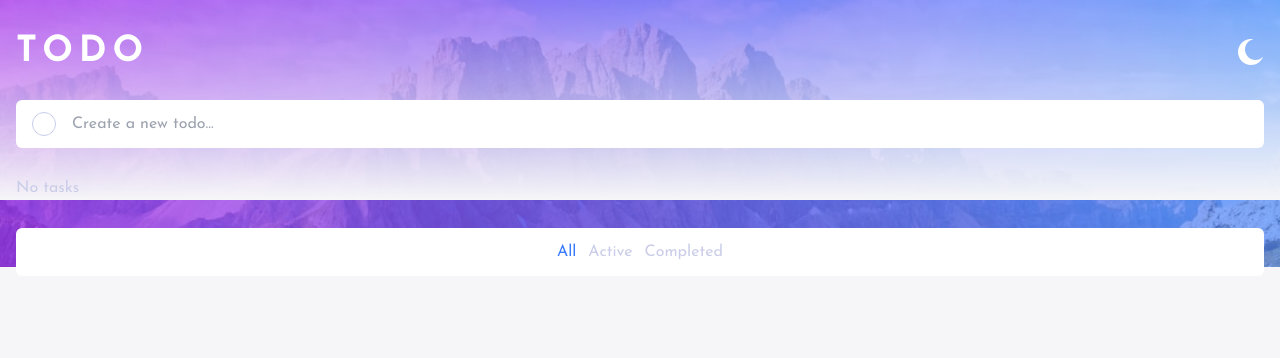
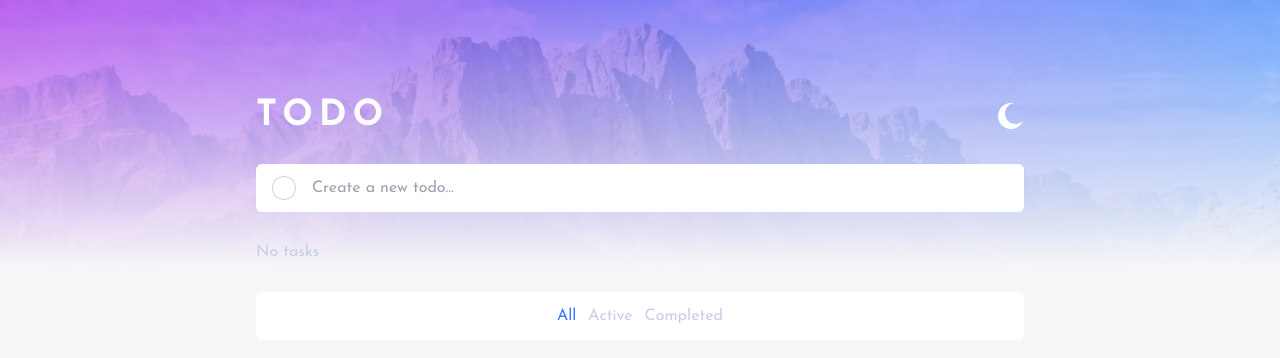
Before and after one commit to ShamirLeon/todo-app, a React (Vite) app: page / in a window 1280 px wide. Shown: the top 358 px of the page. Built offline with nearby package versions, Linux system fonts and the light colour scheme.

Commit message:
Fix: fix bg image

```diff
--- a/src/components/Input.tsx
+++ b/src/components/Input.tsx
@@ -52,7 +52,7 @@ export default function Input({ isReadOnly, toDo }: IInput) {
                 <div onClick={() => toggleTodoCompleted(currentToDo?.id)} className={`${!currentToDo?.completed ? checkStyles : checkStyles + 'bg-gradient-to-r from-custom-start to-custom-end transition-colors'}`}>
                     {
                         currentToDo?.completed && (
-                            <img src={CheckIcon} alt="" className='aspect-square w-[11px]' />
+                            <img src={CheckIcon} className='aspect-square w-[11px]' />
                         )
                     }
                 </div>
@@ -61,7 +61,7 @@ export default function Input({ isReadOnly, toDo }: IInput) {
                         <input type="text" placeholder="Create a new todo..." className="w-full bg-transparent text-Very-Dark-Blue dark:text-white outline-none border-none" />
                     ) : (
                         <div className='flex justify-between items-center w-full dark:bg-Very-Dark-Grayish-Blue'>
-                            <span className={currentToDo?.completed ? 'line-through text-Light-Grayish-Blue' : 'dark:text-white'}>{currentToDo?.title}</span>
+                            <span className={currentToDo?.completed ? 'line-through text-Light-Grayish-Blue transition-colors' : 'dark:text-white transition-colors'}>{currentToDo?.title}</span>
                             <button onClick={() => removeTodo(currentToDo?.id)}>
                                 <img src={CrossIcon} alt=" " className='w-4' />
                             </button>
--- a/src/components/Layout.tsx
+++ b/src/components/Layout.tsx
@@ -18,17 +18,17 @@ export default function Layout({ children }: { children: React.ReactNode }) {
     }, [styleMode, imageType])
 
     return (
-        <div className="relative min-h-screen py-8 bg-[#f6f6f8] dark:bg-Very-Dark-Blue transition-colors">
-            <div >
+        <div className="relative min-h-screen py-8 md:py-24 bg-[#f6f6f8] dark:bg-Very-Dark-Blue transition-colors overflow-hidden">
+            <div className="absolute w-full top-0 aspect-[15/8] md:aspect-[48/10] lg:aspect-[48/10] xl:aspect-[48/10] 2xl:aspect-[48/10]">
                 <img
                     key={imageSrc}
                     src={imageSrc}
                     className="w-full absolute top-0 z-30 transition-opacity duration-1000 ease-in-out opacity-0 animate-fadeIn"
                     onLoad={(e) => (e.currentTarget.style.opacity = '1')}
                 />
-                <div className={`absolute top-0 w-full bg-gradient-to-t h-[200px] dark:from-Very-Dark-Blue from-[#f6f6f8] to-transparent z-40 transition-colors`}></div>
+                <div className={`absolute top-0 w-full h-full bg-gradient-to-t dark:from-Very-Dark-Blue from-[#f6f6f8] to-transparent z-40 transition-colors`}></div>
             </div>
-            <div className="relative container mx-auto px-4 z-50 ">
+            <div className="relative container mx-auto px-4 z-50 md:max-w-[800px]">
                 {children}
             </div>
         </div>
--- a/src/context/toDoProvider.tsx
+++ b/src/context/toDoProvider.tsx
@@ -36,6 +36,7 @@ export default function ToDoProvider({ children }: { children: React.ReactNode }
             return new Promise((resolve) => {
                 if (todo) {
                     // Aplicar la animación
+                    todo.style.zIndex = "999"
                     todo.classList.remove("animate-enter");
                     todo.classList.add("animate-moveAndFade");
                     // Esperar a que la animación termine antes de eliminar el elemento
--- a/src/index.css
+++ b/src/index.css
@@ -28,11 +28,11 @@
     opacity: 1; /* Opacidad inicial */
   }
   50% {
-      transform: translateY(20px) translateX(0); /* Desplaza un poco hacia abajo */
+    transform: translateY(-20px) translateX(0); /* Desplaza un poco hacia abajo */
     opacity: 1; /* Mantiene la opacidad */
   }
   100% {
-      transform: translateY(20px) translateX(100vw); /* Desplaza completamente a la derecha y hacia abajo */
+    transform: translateY(-20px) translateX(32px); /* Desplaza a la derecha y hacia arriba */
     opacity: 0; /* Cambia la opacidad a 0 */
   }
 }
--- a/src/interfaces/interfaces.ts
+++ b/src/interfaces/interfaces.ts
@@ -18,7 +18,7 @@ export interface IToDoContext {
     filterToDoList: ({ filter }: { filter: 'all' | 'active' | 'completed' }) =>void;
 }
 export enum Breakpoints {
-    mobile = '375',
+    mobile = '425',
     desktop = '1440',
 }
 
```
Lines whose indentation alone changed are shown as unchanged.
